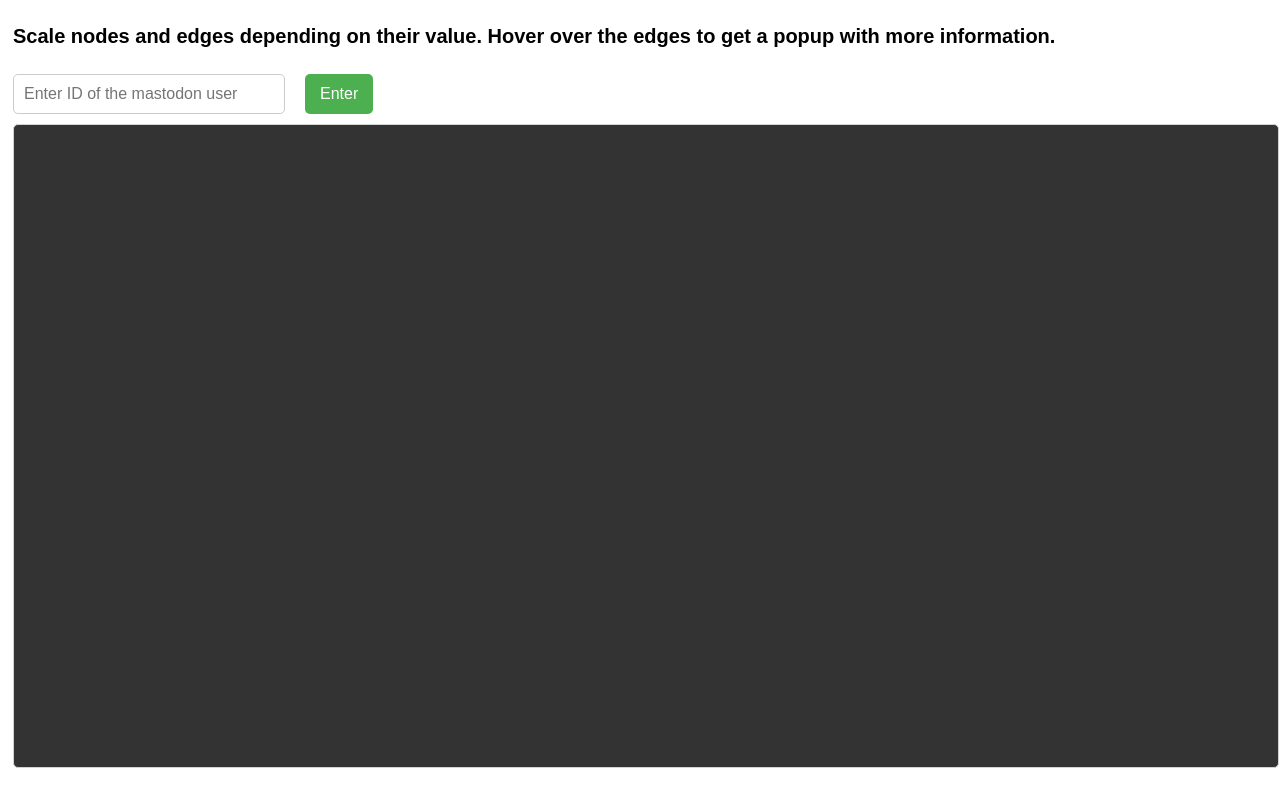
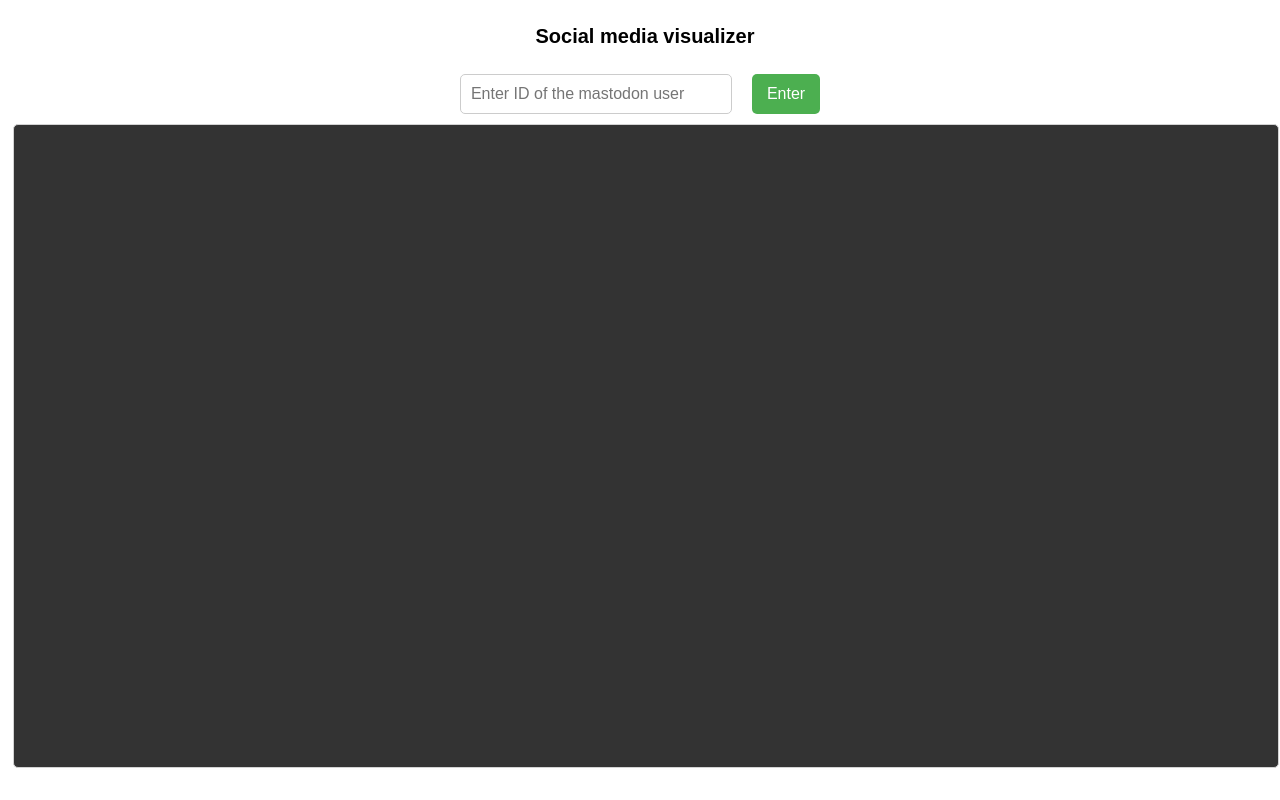
Before and after one commit to Untellable/210-Team4-TDD, a plain HTML site: page src/client/visjs.html in a window 1280 px wide. Drawn offline with Linux system fonts and the light colour scheme.

Commit message:
Adressed comments

```diff
--- a/src/client/process.js
+++ b/src/client/process.js
@@ -1,6 +1,4 @@
 const baseURL = "http://localhost:8991";
-
-
 
 /**
  * Function displays the overlay
@@ -96,12 +94,6 @@ function updateID(){
  */
 
 function processData(json, mainID = 109252111498807689){
-    // console.log(json.accountFollowers)
-
-    // const MAIN_USER = json.accountInfo;
-    // const CLUSTER_MAX_SIZE = 10;
-    // const FOLLOWER_NUM = 10;
-    // const FOLLOWING_NUM = 10;
 
     nodes_json = json.accountInfoList;
     edges_json = json.relations;
@@ -205,7 +197,7 @@ function drawFromResponse(nodes, edges) {
                 springLength: 95
             },
             stabilization: {
-                iterations: 987
+                iterations: 2000
             }
         },
         layout: {
--- a/src/client/visjs.css
+++ b/src/client/visjs.css
@@ -47,8 +47,8 @@ body {
 .input-container{
     display: flex;
     flex-direction: row;
-    /* align-items: left;
-    justify-content: center; */
+    /* align-items: left; */
+    justify-content: center;
 }
 
 .spinner-container {
@@ -80,6 +80,11 @@ body {
     display: none;
 }
 
+.main-heading {
+    display: flex;
+    justify-content: center;
+}
+
 @keyframes spin {
     0% { transform: rotate(0deg); }
     100% { transform: rotate(360deg); }
--- a/src/client/visjs.html
+++ b/src/client/visjs.html
@@ -17,9 +17,8 @@
 </head>
 <body onload="drawFromResponse()">
     <div id="mainContainer">
-        <h2>
-            Scale nodes and edges depending on their value. Hover over the edges to
-            get a popup with more information.
+        <h2 class="main-heading">
+            Social media visualizer
         </h2>
         <div class="input-container">
             <input type="text" id="idInput" placeholder="Enter ID of the mastodon user"/>
```
